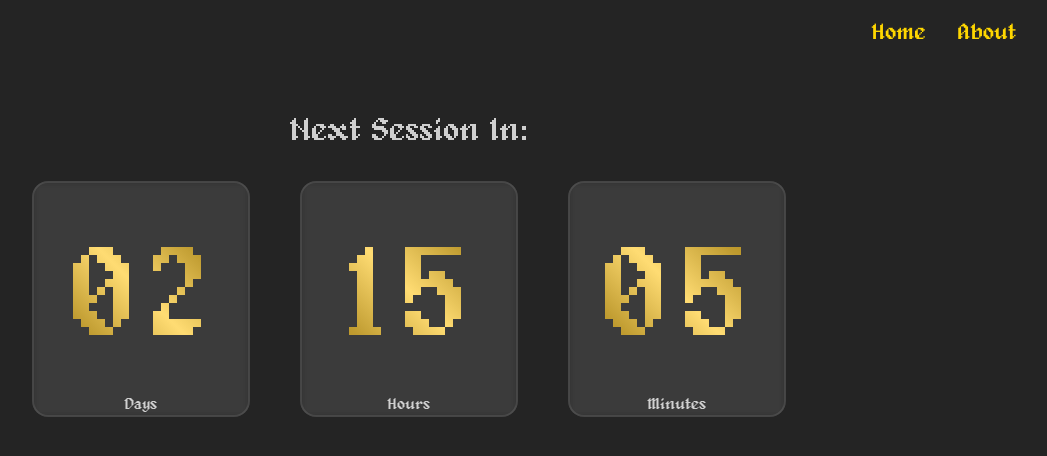
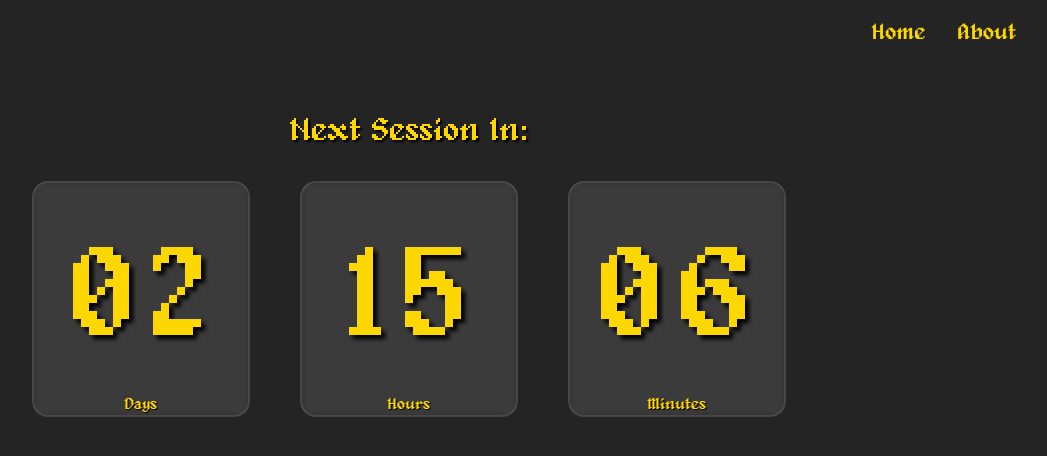
Before and after one commit to wixill/door20, a React (Vite) app: page /#/skwad in a window 1280 px wide. Shown: the top 456 px of the page, without its empty margins (231-1278 px from the left). Built offline with nearby package versions, Linux system fonts and the light colour scheme.

Commit message:
cleaned up timer readability

```diff
--- a/src/components/CountdownTimer.jsx
+++ b/src/components/CountdownTimer.jsx
@@ -30,7 +30,7 @@ function CountdownTimer({ fileName }) {
                     newTargetTime.setDate(newTargetTime.getDate() + 14);
                     setTargetTime(newTargetTime);
                 } else {
-                    let minutes = Math.floor((difference / 1000 / 60) % 60);
+                    let minutes = Math.ceil((difference / 1000 / 60) % 60);
                     let hours = Math.floor((difference / (1000 * 60 * 60)) % 24);
                     let days = Math.floor(difference / (1000 * 60 * 60 * 24));
 
--- a/src/styles/CountdownTimer.less
+++ b/src/styles/CountdownTimer.less
@@ -17,7 +17,8 @@
             font-family: 'Alagard', sans-serif;
             font-size: 32px;
             font-weight: 700;
-            color: #cfcfcf;
+            color: gold;
+            text-shadow: 2px 2px 2px black;
         }
 
         .countdown {
@@ -38,7 +39,8 @@
                     font-size: 16px;
                     position: absolute;
                     bottom: 0;
-                    color: #cfcfcf;
+                    color: gold;
+                    text-shadow: 1px 1px 1px black;
                 }
 
                 .countdown-value {
@@ -55,10 +57,8 @@
                         margin-right: -16px;
                         min-width: 190px;
                         text-align: center;
-                        background: linear-gradient(45deg, #a67c00, #bf9b30, #ffdc73, #bf9b30, #a67c00);
-                        -webkit-background-clip: text;
-                        background-clip: text;
-                        color: transparent;
+                        color: gold;
+                        text-shadow: 4px 4px 4px black;
                     }
                 }
             }
--- a/src/styles/TopNav.less
+++ b/src/styles/TopNav.less
@@ -12,7 +12,7 @@ nav {
 
     &:hover,
     &:focus {
-        background-color: #3D2E2A;
+        background-color: rgba(61, 46, 42, 50%);
         box-shadow: 0 0 5px #bf9b30, 0 0 10px #bf9b30, 0 0 15px #bf9b30, 0 0 20px #bf9b30;
     }
 
--- a/src/styles/home.less
+++ b/src/styles/home.less
@@ -22,11 +22,8 @@
                 top: 10%;
                 position: relative;
                 display: inline-block;
-                background: linear-gradient(45deg, #a67c00, #bf9b30, #ffdc73, #bf9b30, #a67c00);
-                -webkit-background-clip: text;
-                background-clip: text;
-                color: transparent;
-                /* Make the text color transparent to show the gradient */
+                color: gold;
+                text-shadow: 4px 4px 4px black;
             }
         }
     }
@@ -43,6 +40,7 @@
             font-size: 3rem;
             font-family: 'Alagard', sans-serif;
             color: #cfcfcf;
+            text-shadow: 2px 2px 2px black;
         }
     }
 
```
